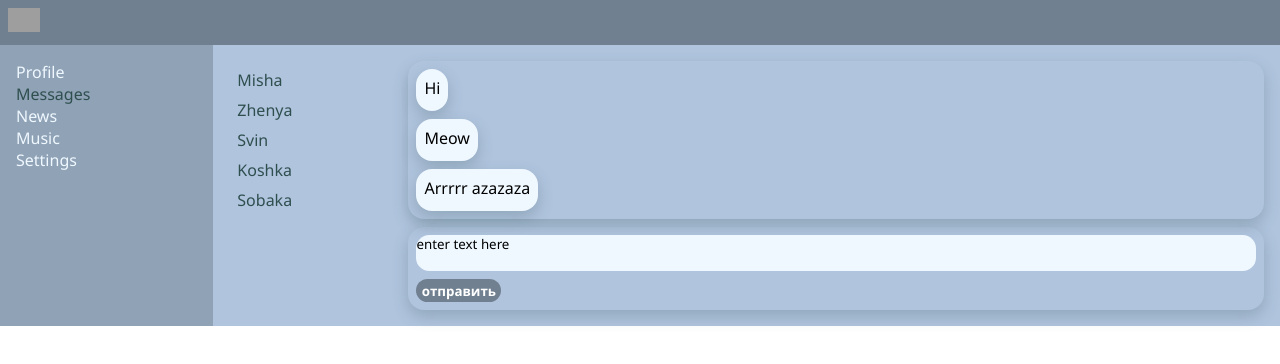
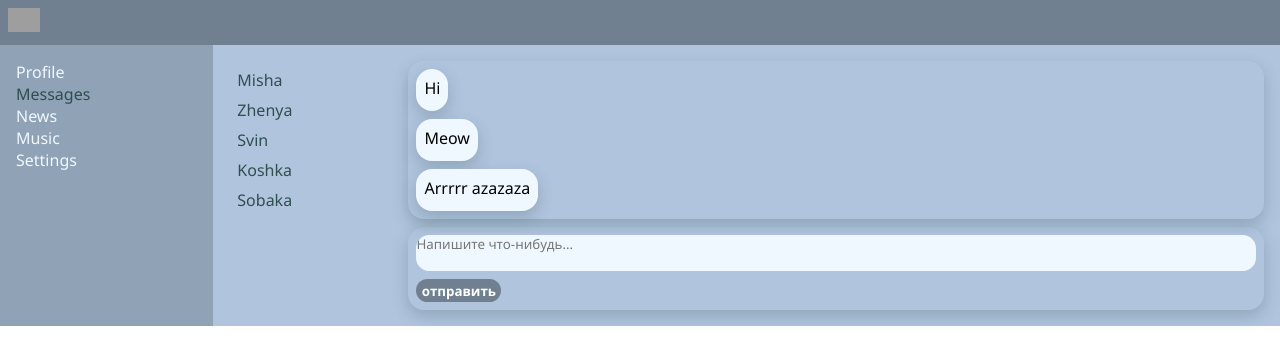
Before and after one commit to llly6a/z-social-network, a React (Create React App) app: page /dialogs in a window 1280 px wide. Shown: the top 364 px of the page. Built offline with nearby package versions, Linux system fonts and the light colour scheme; grey boxes are pictures that could not be loaded.

Commit message:
fix render bug and refactor

```diff
--- a/src/App.js
+++ b/src/App.js
@@ -4,26 +4,24 @@ import Header from './components/Header/Header';
 import Navbar from './components/Navbar/Navbar';
 import Profile from './components/Profile/Profile';
 import Dialogs from './components/Dialogs/Dialogs';
-import { Route, BrowserRouter } from 'react-router-dom';
+import { Route } from 'react-router-dom';
 import News from './components/News/News';
 import Music from './components/Music/Music';
 import Settings from './components/Settings/Settings';
 
 const App = (props) => {
   return (
-    <BrowserRouter>
       <div className='app-wrapper'>
         <Header />
         <Navbar />
         <div className='app-wrapper-content'>
           <Route path='/dialogs' render={ () => <Dialogs state={props.state.dialogsPage} dispatch={props.dispatch}/>} />
-          <Route exact path='/profile' component={ () => <Profile state={props.state.postsPage} dispatch={props.dispatch}/>} />
-          <Route exact path='/news' component={ () => <News/>} />
-          <Route exact path='/music' component={ () => <Music/>} />
-          <Route exact path='/settings' component={ () => <Settings/>} />
+          <Route exact path='/profile' render={ () => <Profile state={props.state.postsPage} dispatch={props.dispatch}/>} />
+          <Route exact path='/news' render={ () => <News/>} />
+          <Route exact path='/music' render={ () => <Music/>} />
+          <Route exact path='/settings' render={ () => <Settings/>} />
         </div>
       </div>
-    </BrowserRouter>
   );
 }
 
--- a/src/components/Dialogs/Dialog/Dialog.jsx
+++ b/src/components/Dialogs/DialogItem/DialogItem.jsx
@@ -1,5 +1,5 @@
 import React from 'react';
-import s from './Dialog.module.css';
+import s from './DialogItem.module.css';
 import { NavLink } from 'react-router-dom';
 
 const DialogItem = (props) => {
--- a/src/components/Dialogs/Dialogs.jsx
+++ b/src/components/Dialogs/Dialogs.jsx
@@ -1,7 +1,7 @@
 import React, { useRef } from 'react';
 import s from './Dialogs.module.css';
 import Message from './Message/Message';
-import DialogItem from './Dialog/Dialog';
+import DialogItem from './DialogItem/DialogItem';
 import { addMessageActionCreator, updateNewMessageTextActionCreator } from '../../redux/state';
 
 const Dialogs = (props) => {
@@ -32,7 +32,8 @@ const Dialogs = (props) => {
             <div></div>
             <div className={s.textarea}>
                 <textarea ref={textRef} onChange={onMessageChange}
-                value={props.state.newMessageText}></textarea>
+                value={props.state.newMessageText}
+                placeholder="Напишите что-нибудь..."/>
                 <button onClick={addMessage}>отправить</button>
             </div>
         </div>
--- a/src/components/Profile/MyPosts/MyPosts.jsx
+++ b/src/components/Profile/MyPosts/MyPosts.jsx
@@ -21,7 +21,9 @@ const MyPosts = (props) => {
         <div>
             <h3>My posts</h3>
             <div>
-                <textarea ref={textRef} onChange={onPostChange} value={props.state.newPostText} />
+                <textarea ref={textRef} onChange={onPostChange}
+                value={props.state.newPostText}
+                placeholder="Напишите что-нибудь..."/>
             </div>
             <div>
                 <button onClick={addPost}>New Post</button>
--- a/src/index.js
+++ b/src/index.js
@@ -4,11 +4,14 @@ import './index.css';
 import App from './App';
 import * as serviceWorker from './serviceWorker';
 import store from './redux/state';
+import { BrowserRouter } from 'react-router-dom';
 
 let rerenderEntireTree = () => {
   ReactDOM.render(
+    <BrowserRouter>
       <App state={store.getState()}
-      dispatch={store.dispatch.bind(store)}/>,
+      dispatch={store.dispatch.bind(store)}/>
+    </BrowserRouter>,
       document.getElementById('root')
   );
 }
--- a/src/redux/state.js
+++ b/src/redux/state.js
@@ -7,13 +7,13 @@ let store = {
     _state : {
         postsPage: {
             posts: [
-                { id: 1, message: 'first post', likes: 2 },
-                { id: 2, message: 'second post', likes: 3 },
-                { id: 3, message: 'third post', likes: 4 },
-                { id: 4, message: 'four post', likes: 62 },
-                { id: 5, message: 'fifth post', likes: 12 },
+                { id: 0, message: 'first post', likes: 2 },
+                { id: 1, message: 'second post', likes: 3 },
+                { id: 2, message: 'third post', likes: 4 },
+                { id: 3, message: 'four post', likes: 62 },
+                { id: 4, message: 'fifth post', likes: 12 },
             ],
-            newPostText: 'enter txt here'
+            newPostText: ''
         },
         dialogsPage: {
             dialogs: [
@@ -25,11 +25,11 @@ let store = {
             ]
         ,
             messages: [
-                { id: 1, message: 'Hi' },
-                { id: 2, message: 'Meow' },
-                { id: 3, message: 'Arrrrr azazaza' },
+                { id: 0, message: 'Hi' },
+                { id: 1, message: 'Meow' },
+                { id: 2, message: 'Arrrrr azazaza' },
             ],
-            newMessageText: 'enter text here'
+            newMessageText: ''
         }
     },
     _callSubscriber() {
@@ -44,7 +44,7 @@ let store = {
     dispatch(action){
         if(action.type === ADD_POST){
         let newPost = {
-            id: this._state.postsPage.posts.lastIndexOf().id,
+            id: this._state.postsPage.posts.length,
             message: this._state.postsPage.newPostText,
             likes: 0
         }
@@ -56,7 +56,7 @@ let store = {
             this._callSubscriber(this._state);
         } else if(action.type === ADD_MESSAGE){
             let newMessage = {
-                id: this._state.dialogsPage.dialogs.lastIndexOf().id,
+                id: this._state.dialogsPage.messages.length,
                 message: this._state.dialogsPage.newMessageText,
             }
             this._state.dialogsPage.messages.push(newMessage);
```
Also changed, not shown: src/components/Dialogs/DialogItem/DialogItem.module.css (renamed from src/components/Dialogs/Dialog/Dialog.module.css).
